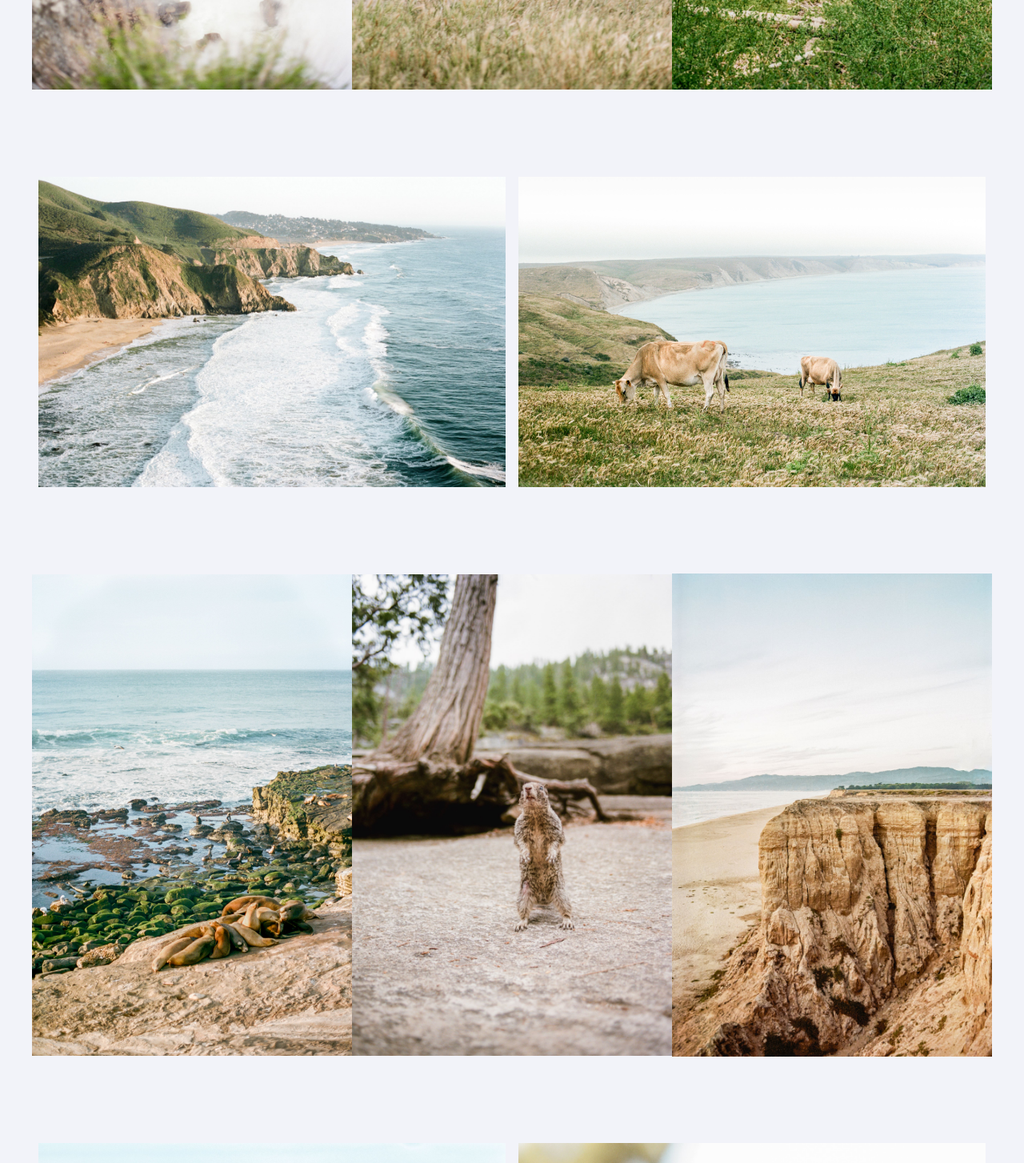
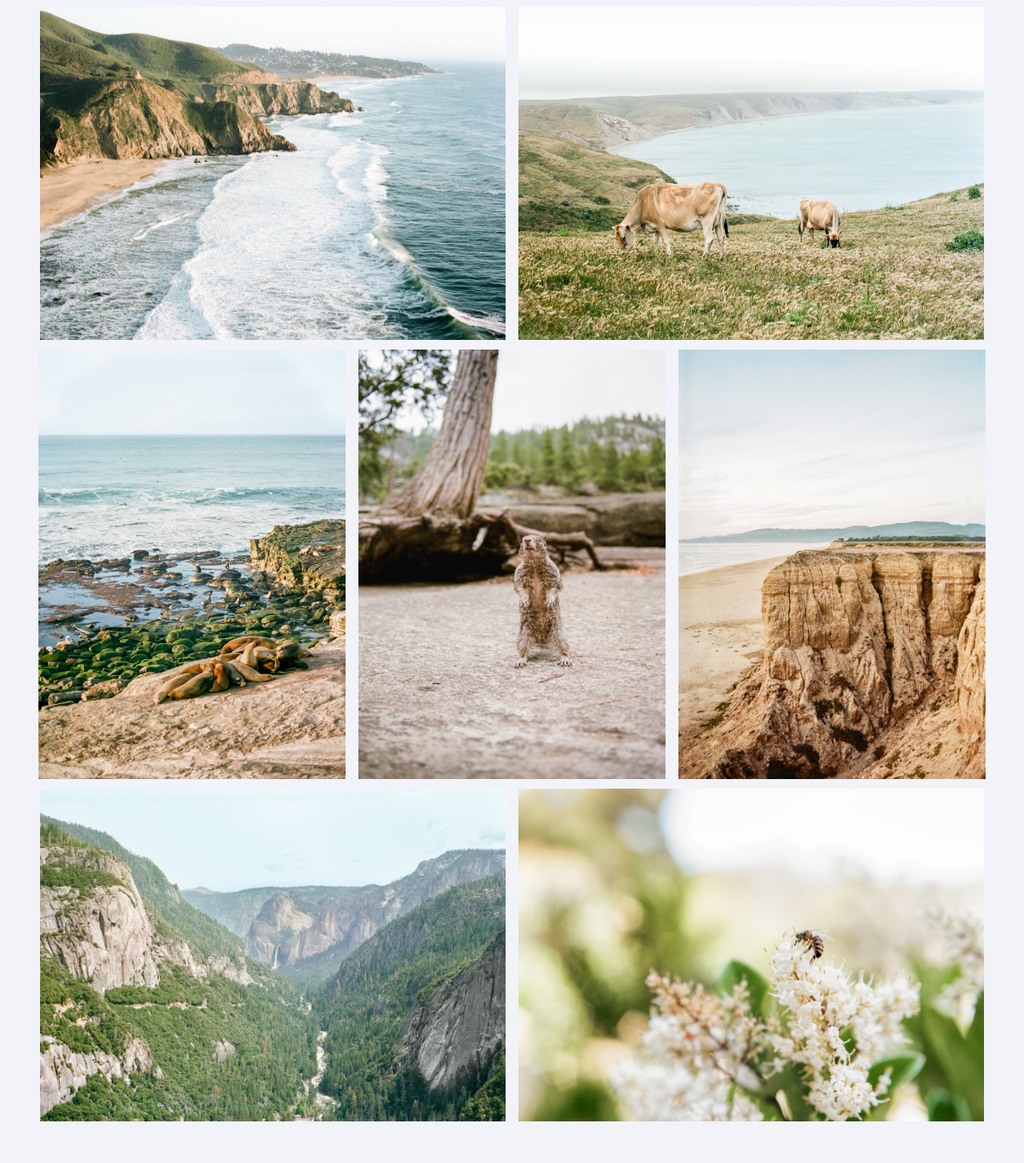
Before and after one commit to brycekormylo/dkfolio, a Next.js app: page /portfolio/film in a window 1280 px wide. Shown: the part 1330-2784 px from the top of the page at 80% size. Built offline with nearby package versions, Linux system fonts and the light colour scheme.

Commit message:
Image alignment

```diff
--- a/app/portfolio/(components)/portrait_row.tsx
+++ b/app/(components)/landscape_row.tsx
@@ -7,12 +7,12 @@ type ImageProps = {
   images: StaticImageData[];
 };
 
-const PortraitRow: React.FC<ImageProps> = ({ images }) => {
+const LandscapeRow: React.FC<ImageProps> = ({ images }) => {
   return (
-    <div className="flex h-[44rem] w-screen justify-center px-10">
+    <div className="flex justify-center h-auto w-screen gap-4">
       {images.map((image, i) => {
         return (
-          <div key={i} className="relative aspect-[7/5] w-[50%]">
+          <div key={i} className="relative aspect-[7/5] w-[45.5vw]">
             <ModalImage src={image} />
           </div>
         );
@@ -21,4 +21,4 @@ const PortraitRow: React.FC<ImageProps> = ({ images }) => {
   );
 };
 
-export default PortraitRow;
+export default LandscapeRow;
--- a/app/(components)/modal_image.tsx
+++ b/app/(components)/modal_image.tsx
@@ -15,13 +15,13 @@ const ModalImage: React.FC<ImageProps> = ({ src }) => {
   };
 
   return (
-    <div
+    <button
       onClick={toggleModal}
     >
       <Image
         src={src}
         fill={true}
-        className="object-contain"
+        className="object-fill"
         alt="Portfolio Image"
       />
       {isModalVisible && (
@@ -38,7 +38,7 @@ const ModalImage: React.FC<ImageProps> = ({ src }) => {
           />
         </div>
       )}
-    </div>
+    </button>
   );
 };
 
--- a/app/projects/(components)/portrait_row.tsx
+++ b/app/(components)/portrait_row.tsx
@@ -9,10 +9,10 @@ type ImageProps = {
 
 const PortraitRow: React.FC<ImageProps> = ({ images }) => {
   return (
-    <div className="flex h-[44rem] w-screen justify-center px-10">
+    <div className="flex h-auto w-screen justify-center gap-4">
       {images.map((image, i) => {
         return (
-          <div key={i} className="relative aspect-[7/5] w-[50%]">
+          <div key={i} className="relative aspect-[5/7] w-[30vw]">
             <ModalImage src={image} />
           </div>
         );
--- a/app/about/(components)/dogs.tsx
+++ b/app/about/(components)/dogs.tsx
@@ -24,7 +24,7 @@ const Dogs = () => {
           ))}
         </div>
       </div>
-      <div className="flex flex-row justify-center w-[36rem] h-[36rem]">
+      <div className="flex flex-row justify-center w-[36rem] h-[36rem] -mt-32">
         <CircleImage src={millie} alignment="self-end" mini={true}/>
         <CircleImage src={millie} alignment="self-start" mini={true}/>
       </div>
--- a/app/contact/(components)/form.tsx
+++ b/app/contact/(components)/form.tsx
@@ -106,7 +106,7 @@ function ContactForm() {
               type="button"
               onClick={() => handleSubjectButtonClick(subject)}
               className={`w-auto rounded-xl px-4 py-2 ${
-                formData.subject === subject ? "bg-white dark:bg-black border-[1px] border-black/50 shadow-neo scale-[1.02]" : "neo bg-timber dark:bg-smoke"
+                formData.subject === subject ? "bg-white dark:bg-black border-[1px] border-black/50 shadow-neo dark:shadow-neodark scale-[1.02]" : "neo bg-timber dark:bg-smoke"
               }`}
             >
               {subject}
--- a/app/portfolio/(components)/landscape_row.tsx
+++ /dev/null
@@ -1,24 +0,0 @@
-"use client";
-
-import { StaticImageData } from "next/image";
-import ModalImage from "@/app/(components)/modal_image";
-
-type ImageProps = {
-  images: StaticImageData[];
-};
-
-const LandscapeRow: React.FC<ImageProps> = ({ images }) => {
-  return (
-    <div className="flex h-[30rem] w-screen gap-4 px-12">
-      {images.map((image, i) => {
-        return (
-          <div key={i} className="relative aspect-[5/7] w-[50%]">
-            <ModalImage src={image} />
-          </div>
-        );
-      })}
-    </div>
-  );
-};
-
-export default LandscapeRow;
--- a/app/portfolio/digital/page.tsx
+++ b/app/portfolio/digital/page.tsx
@@ -13,8 +13,8 @@ import devils_slide from "../../../public/images/devils_slide.jpg";
 import lifeguard_tower from "../../../public/images/lifeguard_tower.jpg";
 import millie_ic from "../../../public/images/millie_ic.jpg";
 import yosemite from "../../../public/images/yosemite.jpg";
-import LandscapeRow from "../(components)/landscape_row";
-import PortraitRow from "../(components)/portrait_row";
+import LandscapeRow from "../../(components)/landscape_row";
+import PortraitRow from "../../(components)/portrait_row";
 
 const Digital = () => {
   const portraits = [
@@ -35,6 +35,7 @@ const Digital = () => {
       <LandscapeRow images={[devils_slide, chimney_cow]} />
       <PortraitRow images={[river, cow, aspen]} />
       <LandscapeRow images={[yosemite, bee]} />
+      <div className="divider my-10 self-end" />
     </div>
   );
 };
--- a/app/portfolio/drone/page.tsx
+++ b/app/portfolio/drone/page.tsx
@@ -13,8 +13,8 @@ import devils_slide from "../../../public/images/devils_slide.jpg";
 import lifeguard_tower from "../../../public/images/lifeguard_tower.jpg";
 import millie_ic from "../../../public/images/millie_ic.jpg";
 import yosemite from "../../../public/images/yosemite.jpg";
-import LandscapeRow from "../(components)/landscape_row";
-import PortraitRow from "../(components)/portrait_row";
+import LandscapeRow from "../../(components)/landscape_row";
+import PortraitRow from "../../(components)/portrait_row";
 
 const Drone = () => {
   const portraits = [
@@ -35,6 +35,7 @@ const Drone = () => {
       <LandscapeRow images={[yosemite, bee]} />
       <PortraitRow images={[river, cow, aspen]} />
       <LandscapeRow images={[devils_slide, chimney_cow]} />
+      <div className="divider my-10 self-end" />
     </div>
   );
 };
--- a/app/portfolio/film/page.tsx
+++ b/app/portfolio/film/page.tsx
@@ -13,8 +13,8 @@ import devils_slide from "../../../public/images/devils_slide.jpg";
 import lifeguard_tower from "../../../public/images/lifeguard_tower.jpg";
 import millie_ic from "../../../public/images/millie_ic.jpg";
 import yosemite from "../../../public/images/yosemite.jpg";
-import LandscapeRow from "../(components)/landscape_row";
-import PortraitRow from "../(components)/portrait_row";
+import LandscapeRow from "../../(components)/landscape_row";
+import PortraitRow from "../../(components)/portrait_row";
 
 const Film = () => {
   const portraits = [
@@ -35,6 +35,7 @@ const Film = () => {
       <LandscapeRow images={[devils_slide, chimney_cow]} />
       <PortraitRow images={[la_jolla_seals, squirrel, beach_cliff]} />
       <LandscapeRow images={[yosemite, bee]} />
+      <div className="divider my-10 self-end" />
     </div>
   );
 };
--- a/app/projects/(components)/landscape_row.tsx
+++ /dev/null
@@ -1,24 +0,0 @@
-"use client";
-
-import { StaticImageData } from "next/image";
-import ModalImage from "@/app/(components)/modal_image";
-
-type ImageProps = {
-  images: StaticImageData[];
-};
-
-const LandscapeRow: React.FC<ImageProps> = ({ images }) => {
-  return (
-    <div className="flex h-[30rem] w-screen gap-4 px-12">
-      {images.map((image, i) => {
-        return (
-          <div key={i} className="relative aspect-[5/7] w-[50%]">
-            <ModalImage src={image} />
-          </div>
-        );
-      })}
-    </div>
-  );
-};
-
-export default LandscapeRow;
--- a/app/projects/lilly/page.tsx
+++ b/app/projects/lilly/page.tsx
@@ -13,8 +13,8 @@ import devils_slide from "../../../public/images/devils_slide.jpg";
 import lifeguard_tower from "../../../public/images/lifeguard_tower.jpg";
 import millie_ic from "../../../public/images/millie_ic.jpg";
 import yosemite from "../../../public/images/yosemite.jpg";
-import LandscapeRow from "../(components)/landscape_row";
-import PortraitRow from "../(components)/portrait_row";
+import LandscapeRow from "../../(components)/landscape_row";
+import PortraitRow from "../../(components)/portrait_row";
 import CircleImage from "@/app/(components)/circle_image";
 import millie from "../../../public/images/millie_ic.jpg";
 
```
